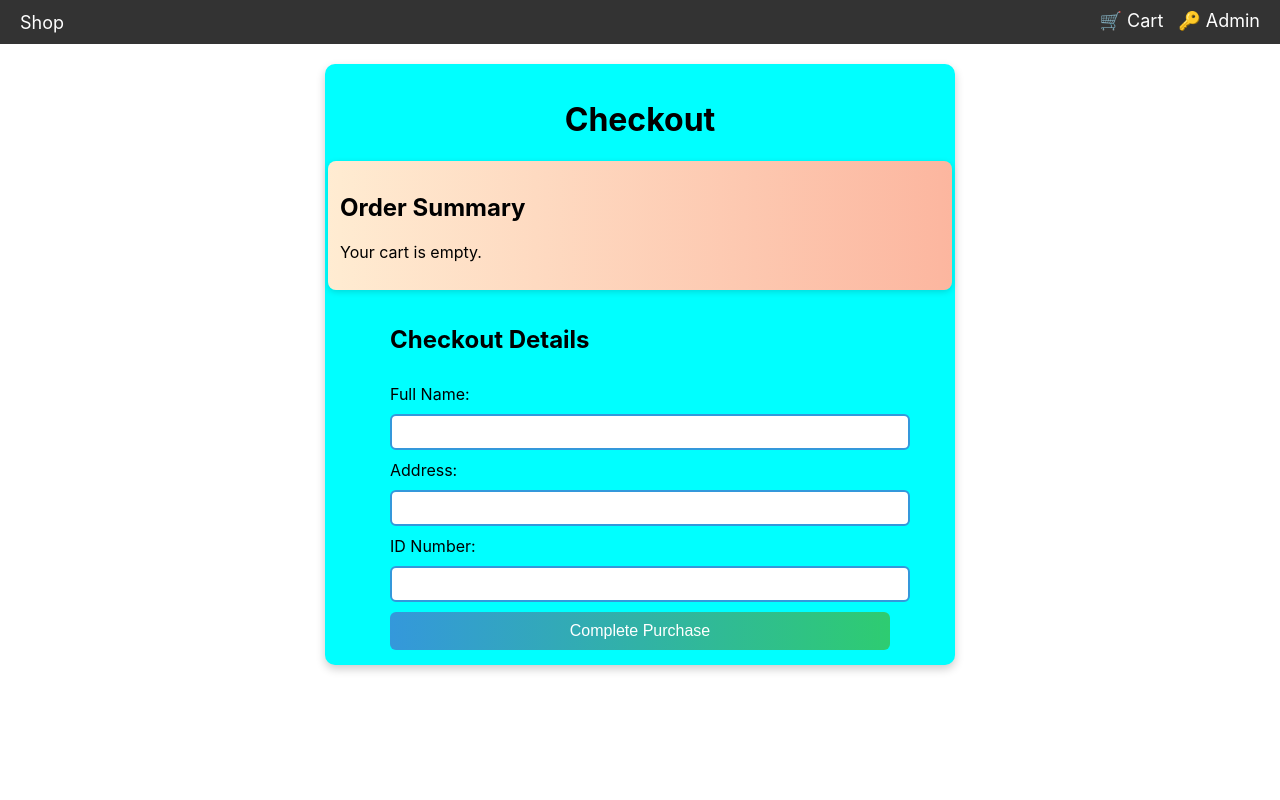
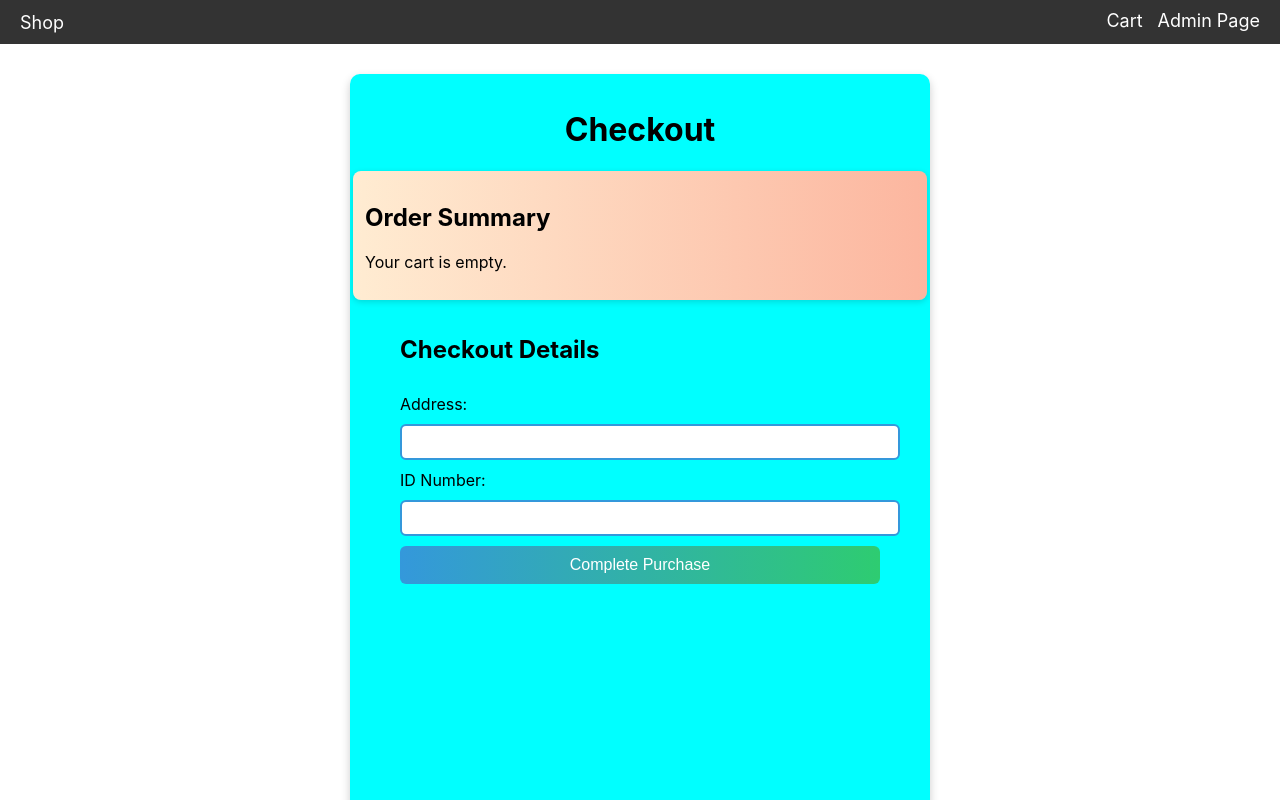
Before and after one commit to Tks23-hub/Small-Shop, a React (Create React App) app: page /checkout in a window 1280 px wide. Built offline with nearby package versions, Linux system fonts and the light colour scheme.

Commit message:
Swapping the formdata to use fromentries and updating the remove from cart method to remove on product each time like instead of removing all the chocolates we have in cart it will remove one

```diff
--- a/src/App.js
+++ b/src/App.js
@@ -17,7 +17,6 @@ function RootLayout() {
 
     }
   }, [role, navigate]);
-
   return (
     <>
       <Navbar />
@@ -25,7 +24,6 @@ function RootLayout() {
     </>
   );
 }
-
 const router = createBrowserRouter([
   {
     path: "/",
--- a/src/CartContext.js
+++ b/src/CartContext.js
@@ -31,16 +31,12 @@ export function CartProvider({ children }) {
     { id: 24, name: "Yogurt", description: "Plain natural yogurt", price: 4, image: "/images/yogurt.jpg" }
   ]);
   const [orders, setOrders] = useState([]);
-
-
   const updateProducts = (updatedProducts) => {
     setProducts([...updatedProducts]);
   };
-
 const addProduct = (product) => {
   setProducts((prevProducts) => [...prevProducts, product]);
 };
-
 
   return (
     <CartContext.Provider value={{ cart, setCart, products, setProducts, addProduct, orders, setOrders, updateProducts }}>
--- a/src/components/Navbar.js
+++ b/src/components/Navbar.js
@@ -7,8 +7,8 @@ function Navbar() {
         <Link to="/" style={styles.link}>Shop</Link>
       </div>
       <div style={styles.right}>
-        <Link to="/cart" style={styles.link}>🛒 Cart</Link>
-        <Link to="/admin" style={styles.link}>🔑 Admin</Link>
+        <Link to="/cart" style={styles.link}> Cart</Link>
+        <Link to="/admin" style={styles.link}>Admin Page</Link>
       </div>
     </nav>
   );
--- a/src/pages/Admin.js
+++ b/src/pages/Admin.js
@@ -8,71 +8,45 @@ function Admin() {
   const [productId, setProductId] = useState("");
   const [productData, setProductData] = useState(null);
 
-
-  const handleAddProduct = (event) => {
+  const handleAddProduct = async (event) => {
     event.preventDefault();
     const formData = new FormData(event.target);
-
-    const newProduct = {
-      id: Number(formData.get("id")),
-      name: formData.get("name"),
-      price: Number(formData.get("price")),
-      description: formData.get("description"),
-      image: formData.get("image"),
-    };
-
+    const newProduct = Object.fromEntries(formData.entries());
+    newProduct.id = Number(newProduct.id);
+    newProduct.price = Number(newProduct.price);
     addProduct(newProduct);
-    alert(`Product "${newProduct.name}" added successfully!`);
     event.target.reset();
   };
 
   const handleSearch = () => {
     const id = Number(productId);
-    console.log("Searching for product with ID:", id);
-
     const product = products.find((p) => p.id === id);
-    console.log("Product found:", product);
-
     if (product) {
       setProductData(null);
       setTimeout(() => {
         setProductData({ ...product });
       }, 0);
     } else {
-      alert("Product not found.");
       setProductData(null);
     }
   };
 
-
-  const handleUpdateProduct = (event) => {
+  const handleUpdateProduct = async (event) => {
     event.preventDefault();
     const formData = new FormData(event.target);
-
-    const updatedProduct = {
-      id: productData.id,
-      name: formData.get("name"),
-      price: Number(formData.get("price")),
-      description: formData.get("description"),
-      image: formData.get("image"),
-    };
-
-    console.log("Updating product:", updatedProduct);
-
+    const updatedProduct = Object.fromEntries(formData.entries());
+    updatedProduct.id = Number(productData.id);
+    updatedProduct.price = Number(updatedProduct.price);
     const updatedProducts = products.map((p) =>
-      p.id === updatedProduct.id ? updatedProduct : p
-    );
-
+      p.id === updatedProduct.id ? updatedProduct : p );
     setProducts(updatedProducts);
-    alert(`Product "${updatedProduct.name}" updated successfully!`);
     setProductData(null);
     setProductId("");
   };
 
+
   return (
     <div className="admin-container">
-
-
       <div className="admin-content">
         {selectedOption === "add" && (
           <div className="admin-form-container">
@@ -80,19 +54,14 @@ function Admin() {
             <form onSubmit={handleAddProduct} className="admin-form">
               <label>Product ID:</label>
               <input type="text" name="id" required />
-
               <label>Name:</label>
               <input type="text" name="name" required />
-
               <label>Price:</label>
               <input type="text" name="price" required />
-
               <label>Description:</label>
               <input type="text" name="description" required />
-
               <label>Image URL:</label>
               <input type="text" name="image" required />
-
               <button type="submit">Add Product</button>
             </form>
           </div>
@@ -101,12 +70,13 @@ function Admin() {
         {selectedOption === "edit" && (
           <div className="admin-form-container">
             <h2>Edit Product</h2>
-            <div className="search-container">
+            <div className="edit-button-container">
               <input
                 type="text"
                 placeholder="Enter Product ID"
                 value={productId}
                 onChange={(e) => setProductId(e.target.value)}
+                className="search-input"
               />
               <button onClick={handleSearch}>Search</button>
             </div>
@@ -115,26 +85,20 @@ function Admin() {
               <form onSubmit={handleUpdateProduct} className="admin-form">
                 <label>Product ID:</label>
                 <input type="text" name="id" value={productData.id} readOnly />
-
                 <label>Name:</label>
                 <input type="text" name="name" defaultValue={productData.name} required />
-
                 <label>Price:</label>
                 <input type="text" name="price" defaultValue={productData.price} required />
-
                 <label>Description:</label>
                 <input type="text" name="description" defaultValue={productData.description} required />
-
                 <label>Image URL:</label>
                 <input type="text" name="image" defaultValue={productData.image} required />
-
                 <button type="submit">Update Product</button>
               </form>
             )}
           </div>
         )}
       </div>
-
 
       <div className="admin-sidebar">
         <button onClick={() => setSelectedOption("add")}>Add a new product</button>
--- a/src/pages/Cart.js
+++ b/src/pages/Cart.js
@@ -6,39 +6,44 @@ import "../styles/Cart.css";
 function Cart() {
   const { cart, setCart } = useContext(CartContext);
   const navigate = useNavigate();
-
-
-  const removeFromCart = (index) => {
-    const updatedCart = cart.filter((_, i) => i !== index);
-    setCart(updatedCart);
+  const removeFromCart = (productId) => {
+    setCart((prevCart) => {
+      const indexToRemove = prevCart.findIndex((item) => item.id === productId);
+      if (indexToRemove !== -1) {
+        const updatedCart = [...prevCart];
+        updatedCart.splice(indexToRemove, 1);
+        return updatedCart;
+      }
+      return prevCart;
+    });
   };
 
   return (
     <div className="cart-container">
       <h1 className="cart-title">Shopping Cart</h1>
-
-
       {cart.length === 0 ? (
         <p className="empty-cart">Your cart is empty.</p>
       ) : (
         <ul className="cart-list">
           {cart.map((item, index) => (
             <li key={index} className="cart-item">
-              <img src={item.image} alt={item.name} className="cart-item-image" />
               <div className="cart-item-details">
                 <span className="cart-item-name">{item.name}</span>
-                <span className="cart-item-price">${item.price}</span>
+                <span className="cart-item-price">₪{item.price}</span>
               </div>
-              <button className="remove-button" onClick={() => removeFromCart(index)}>Remove</button>
+              <button
+                className="remove-button"
+                onClick={() => removeFromCart(item.id)}
+              >
+                Remove
+              </button>
             </li>
           ))}
         </ul>
       )}
-
-
-      <h3 className="cart-total">Total: ₪{cart.reduce((total, item) => total + item.price, 0)}</h3>
-
-
+      <h3 className="cart-total">
+        Total: ₪{cart.reduce((total, item) => total + item.price, 0)}
+      </h3>
       <button className="checkout-button" onClick={() => navigate("/checkout")}>
         Go to Checkout
       </button>
--- a/src/pages/Checkout.js
+++ b/src/pages/Checkout.js
@@ -3,33 +3,26 @@ import { Form, useActionData, useNavigate } from "react-router-dom";
 import { CartContext } from "../CartContext";
 import "../styles/Checkout.css";
 
-
 let orders = [];
-
-export function action({ request }) {
-  return request.formData().then((formData) => {
-    return {
-      customer: formData.get("fullName"),
-      address: formData.get("address"),
-      idNumber: formData.get("idNumber"),
-    };
-  });
+export async function action({ request }) {
+  const formData = await request.formData();
+  const data = Object.fromEntries(formData);
+  return {
+    customer: data.fullName,
+    address: data.address,
+    idNumber: data.idNumber,
+  };
 }
 
 function Checkout() {
   const { cart, setCart } = useContext(CartContext);
   const orderData = useActionData();
   const navigate = useNavigate();
-
-
   const totalAmount = cart.reduce((total, item) => total + item.price, 0);
-
   useEffect(() => {
     if (orderData && cart.length > 0) {
       orders.push({ customer: orderData.customer, items: [...cart] });
-      console.log("Temporary Orders Array:", orders);
       setCart([]);
-      alert(`Thank you, ${orderData.customer}! Your order has been placed.`);
       navigate("/");
     }
   }, [orderData, cart, setCart, navigate]);
@@ -37,8 +30,6 @@ function Checkout() {
   return (
     <div className="checkout-container">
       <h1>Checkout</h1>
-
-
       <div className="cart-summary">
         <h2>Order Summary</h2>
         {cart.length === 0 ? (
@@ -57,20 +48,12 @@ function Checkout() {
           </>
         )}
       </div>
-
-
       <Form method="post" className="checkout-form">
         <h2>Checkout Details</h2>
-
-        <label>Full Name:</label>
-        <input type="text" name="fullName" required />
-
         <label>Address:</label>
         <input type="text" name="address" required />
-
         <label>ID Number:</label>
         <input type="text" name="idNumber" required />
-
         <button type="submit">Complete Purchase</button>
       </Form>
     </div>
--- a/src/pages/Home.js
+++ b/src/pages/Home.js
@@ -5,7 +5,6 @@ import "../styles/Home.css";
 
 function Home() {
   const { products } = useContext(CartContext);
-
   return (
     <div className="home-container">
       <h1 className="shop-title">Supermarket</h1>
--- a/src/styles/Checkout.css
+++ b/src/styles/Checkout.css
@@ -1,7 +1,14 @@
+/* ✅ Allow scrolling on the whole page */
+body, html {
+  height: 100%;
+  margin: 0;
+  overflow-y: auto; /* ✅ Enables vertical scrolling */
+}
 
+/* ✅ Main Checkout Container */
 .checkout-container {
-  max-width: 600px;
-  margin: 20px auto;
+  max-width: 550px; /* ✅ Adjusted width for laptops */
+  margin: 30px auto;
   padding: 15px;
   background-color: #ffffff;
   border-radius: 10px;
@@ -10,8 +17,11 @@
   display: flex;
   flex-direction: column;
   align-items: center;
+  min-height: 100vh; /* ✅ Ensures container fits inside the viewport */
+  overflow-y: auto; /* ✅ Enables scrolling when content overflows */
 }
 
+/* ✅ Total Price Styling */
 .checkout-total {
   font-size: 18px;
   font-weight: bold;
@@ -20,7 +30,7 @@
   margin-top: 10px;
 }
 
-
+/* ✅ Cart Summary (Scrollable) */
 .cart-summary {
   background: linear-gradient(to right, #ffecd2, #fcb69f);
   padding: 12px;
@@ -28,11 +38,11 @@
   margin-bottom: 15px;
   box-shadow: 0px 2px 6px rgba(0, 0, 0, 0.15);
   width: 100%;
-  max-height: 200px;
+  max-height: 180px; /* ✅ Slightly smaller height for laptops */
   overflow-y: auto;
 }
 
-
+/* ✅ Order Summary List */
 .cart-summary ul {
   list-style-type: none;
   padding: 0;
@@ -50,23 +60,23 @@
 }
 
 .cart-summary img {
-  width: 45px;
-  height: 45px;
+  width: 40px;
+  height: 40px;
   object-fit: cover;
   border-radius: 5px;
   border: 1px solid #ddd;
 }
 
-
+/* ✅ Checkout Form */
 .checkout-form {
   display: flex;
   flex-direction: column;
   gap: 10px;
   width: 100%;
-  max-width: 500px;
+  max-width: 480px; /* ✅ Slightly reduced for laptop */
 }
 
-
+/* ✅ Styled Input Fields */
 .checkout-form input {
   padding: 8px;
   border: 2px solid #3498db;
@@ -82,7 +92,7 @@
   box-shadow: 0px 0px 8px rgba(231, 76, 60, 0.4);
 }
 
-
+/* ✅ Checkout Button */
 .checkout-form button {
   background: linear-gradient(to right, #3498db, #2ecc71);
   color: white;
@@ -99,10 +109,10 @@
   transform: scale(1.05);
 }
 
-
-@media (max-width: 768px) {
+/* ✅ Responsive Design for Laptops */
+@media (max-width: 1024px) {
   .checkout-container {
-    max-width: 90%;
+    max-width: 95%;
     padding: 15px;
   }
 
```
